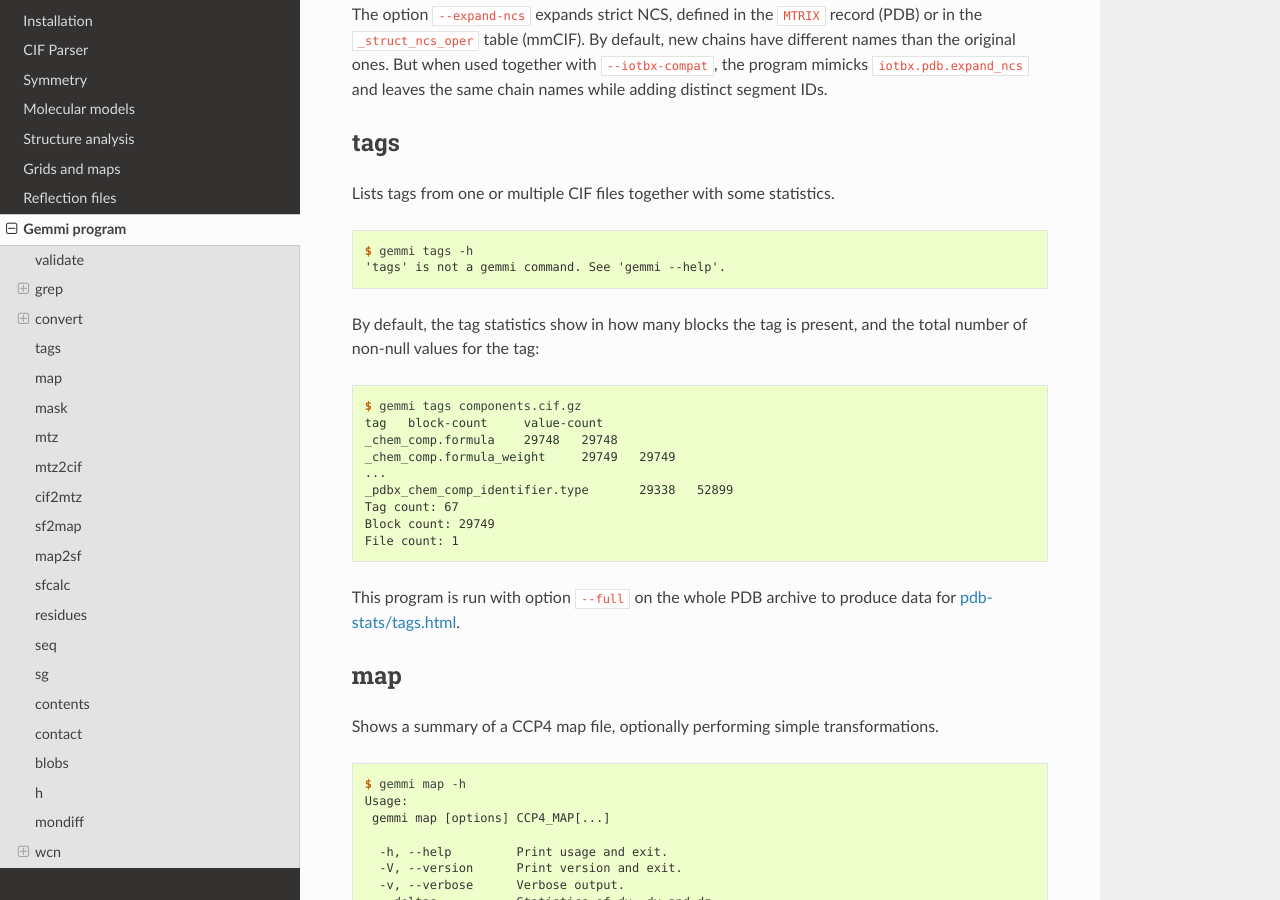
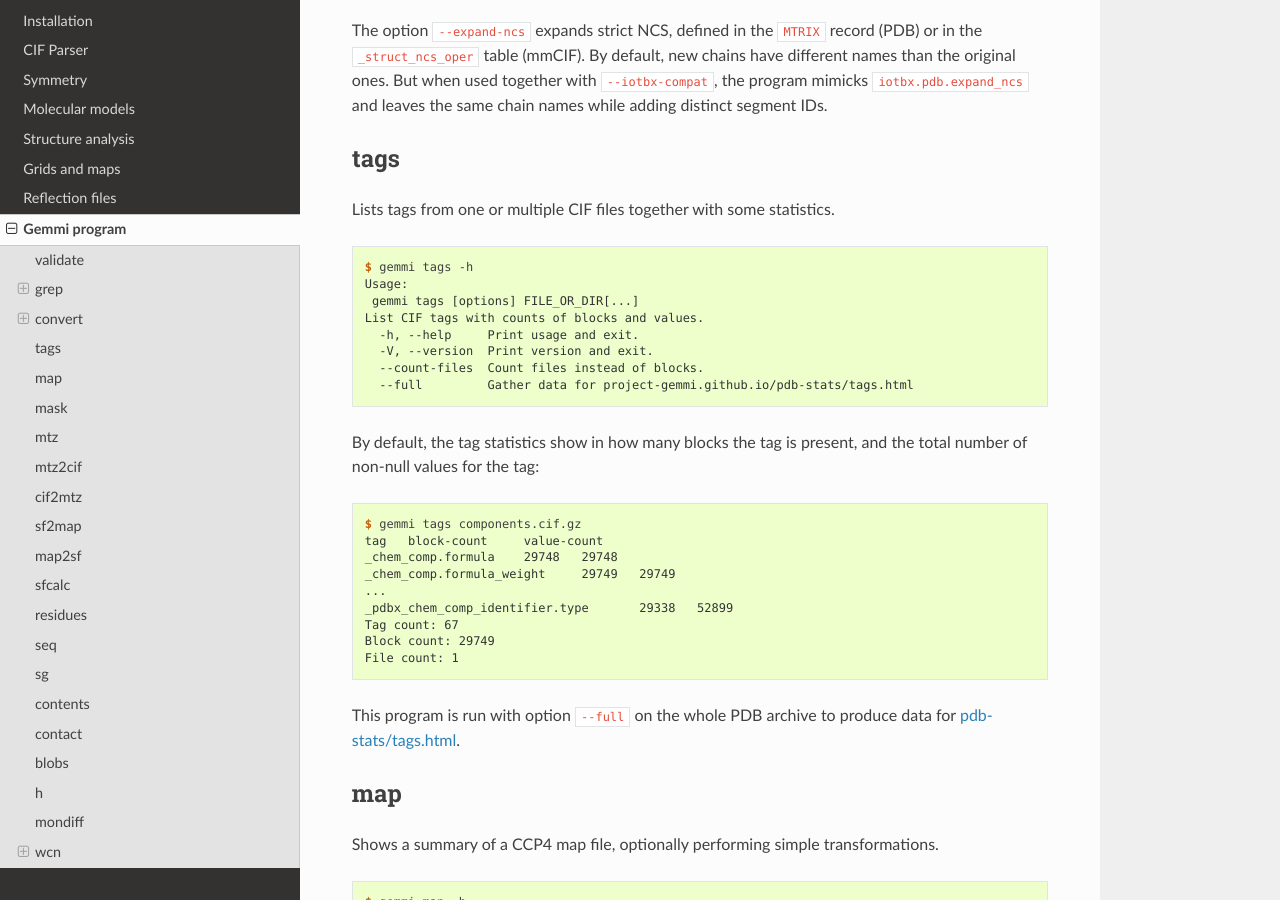
Before and after one commit to project-gemmi/gemmi, a Sphinx documentation site: the page built from docs/utils.rst, in a window 1280 px wide and 900 px high, scrolled down 7875 px. Built offline with Sphinx 7.4.7 and the Read the Docs theme 2.0.0, drawn with Linux system fonts in a browser that asks for light colours; some of the changed text lies outside the part shown.

Commit message:
fix "gemmi tags"

```diff
--- a/docs/gemmi-help.txt
+++ b/docs/gemmi-help.txt
@@ -28,5 +28,6 @@
  sf2map        transform map coefficients (from MTZ or mmCIF) to map
  sfcalc        calculate structure factors from a model
  sg            info about space groups
+ tags          list tags from CIF file(s)
  validate      validate CIF 1.1 syntax
  wcn           calculate local density / contact numbers (WCN, CN, ACN, LDM)
--- a/docs/tags-help.txt
+++ b/docs/tags-help.txt
@@ -1,2 +1,8 @@
 $ gemmi tags -h
-'tags' is not a gemmi command. See 'gemmi --help'.
+Usage:
+ gemmi tags [options] FILE_OR_DIR[...]
+List CIF tags with counts of blocks and values.
+  -h, --help     Print usage and exit.
+  -V, --version  Print version and exit.
+  --count-files  Count files instead of blocks.
+  --full         Gather data for project-gemmi.github.io/pdb-stats/tags.html
```
Also changed, not shown: 1 other file.
